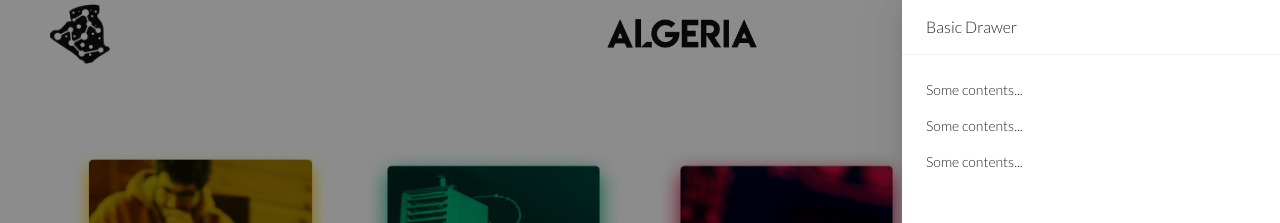
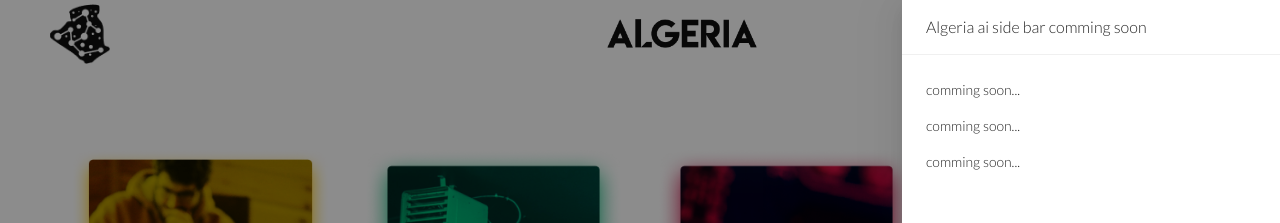
Before and after one commit to Skai-lab/algeria-ai, a React (Create React App) app: page / in a window 1280 px wide. Both pictures are taken after a click on the button 1214 px from the left and 33 px from the top of the page. Shown: the top 223 px of the page. Built offline with nearby package versions, Linux system fonts and the light colour scheme.

Commit message:
feat :  update the side text

```diff
--- a/src/routes/home/home.tsx
+++ b/src/routes/home/home.tsx
@@ -238,15 +238,15 @@ class Home extends React.Component {
         return (
             <Layout>
                 <Drawer
-                    title="Basic Drawer"
+                    title="Algeria ai side bar comming soon"
                     placement="right"
                     closable={false}
                     onClose={this.onClose}
                     visible={this.state.visible}
                 >
-                    <p>Some contents...</p>
-                    <p>Some contents...</p>
-                    <p>Some contents...</p>
+                    <p>comming soon...</p>
+                    <p>comming soon...</p>
+                    <p>comming soon...</p>
                 </Drawer>
                 <Layout.Header style={this.white}>
                     <Row justify="space-between">
```
